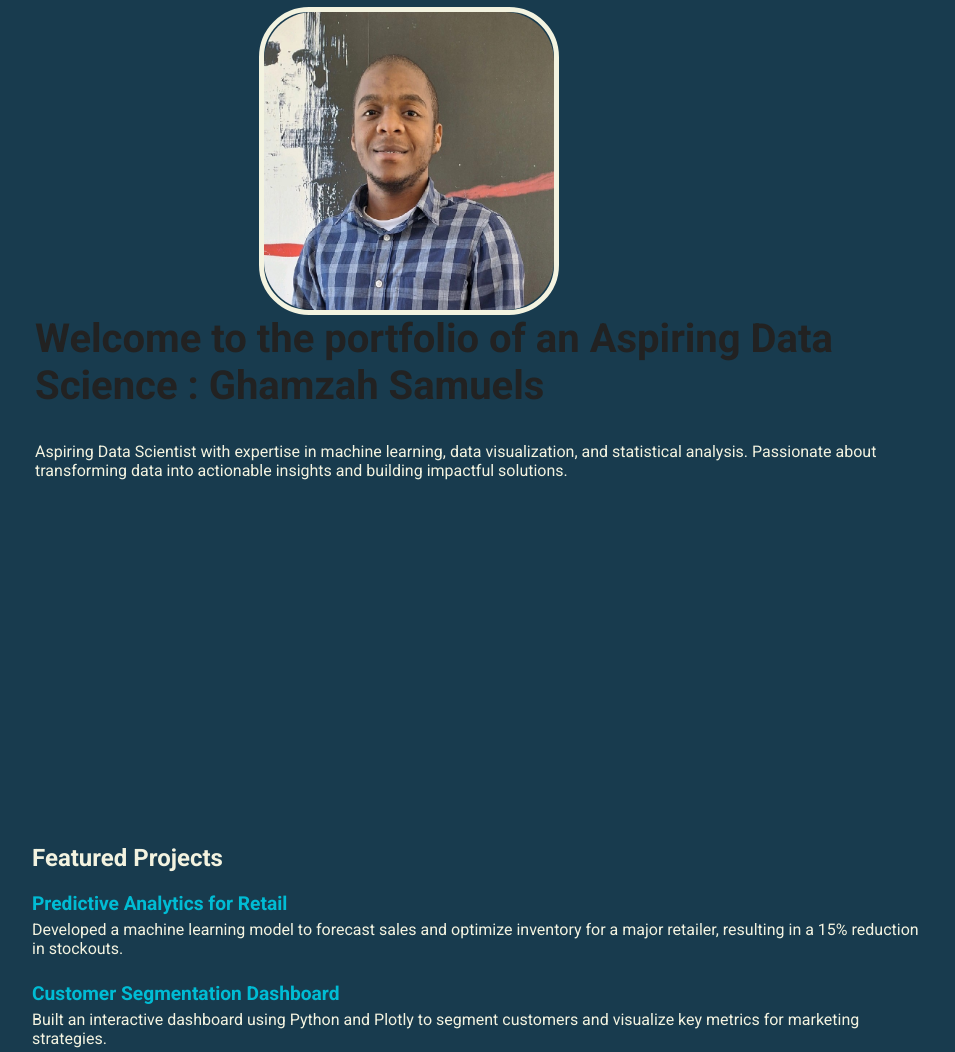
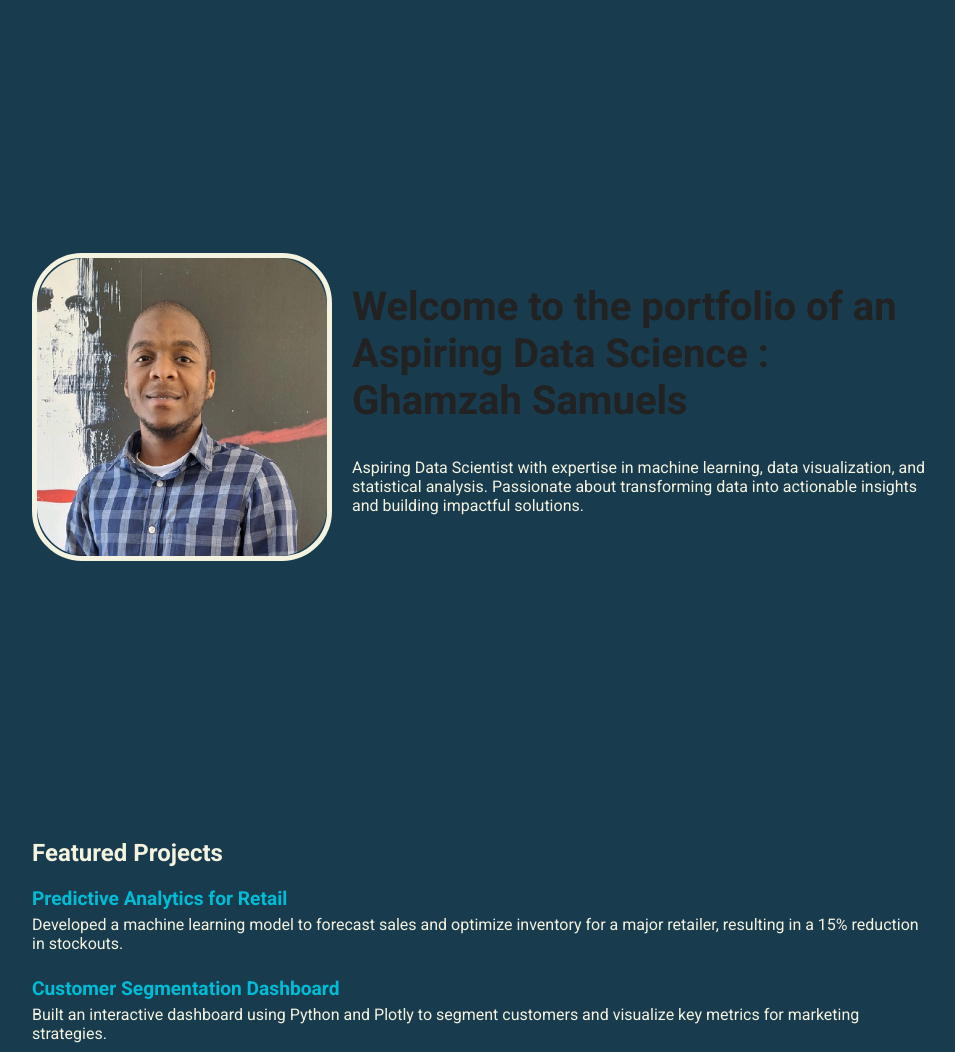
Before and after one commit to GSamuels5/data-science-portfolio, a Flask app: page / in a window 1280 px wide. Shown: the part 64-1116 px from the top of the page, without its empty margins (158-1113 px from the left). Run offline with Flask 3, Linux system fonts and the light colour scheme.

```diff
--- a/Templates/index.html
+++ b/Templates/index.html
@@ -99,8 +135,12 @@
     margin: auto;
 }
 #about{
+    display: flex;
     margin: 0;
-    padding: 0 0 5px 3px;
+    padding: 0;
+}
+.intro {
+    padding: 0;
 }
         h1 {
             margin-top: 0;
@@ -128,16 +168,10 @@ border-radius: 50px;
             height: 298px;
             width: 290px;
             border: #F3F3E0 solid 5px;
-            margin-left: 25%;
-        }.circle img{
-            border-radius: 49px;
-            width: 100%;
-            height: 100%;
-            /* padding-left: 49%; */
+
+            margin-left: 0;
         }
-        .circle :hover{
-         animation-direction: reverse;
-        }
+
         .intro-text {
             flex: 1;
         }
@@ -155,10 +189,44 @@ border-radius: 50px;
         .project-desc {
             margin: 0.3rem 0 0.7rem 0;
         }
-        .row{
-          display: inline;
-          align-items: center;
-        }
+  .bow {
+      display: grid;
+      grid-template-columns: 1fr 2fr;
+      gap: 20px;
+      align-items: center;
+      padding-left:0;
+    }
+
+.circle img {
+  border-radius: 49px;
+  width: 100%;
+  height: 100%;
+  opacity: 0;
+  transform: translateX(-50px);
+  animation: fadeIn 1.2s ease-in-out forwards;
+
+}
+
+@keyframes fadeIn {
+  to {
+    opacity: 1;
+    transform: translateX(0);
+  }
+}
+
+.coll {
+  opacity: 0;
+  transform: translateY(-30px);
+  animation: fallIn 1.2s ease-in-out 0.3s forwards;
+}
+
+@keyframes fallIn {
+  to {
+    opacity: 1;
+    transform: translateY(0);
+  }
+}
+
     </style>
 </head>
 <body>
@@ -179,8 +247,8 @@ border-radius: 50px;
     </nav>
     <div class="container">
         <section class="intro" id="about">
-            <div class="row">    <div class="col circle"><img src="../static/Images/1711773185043.jpg" alt="Profile"></div>
-            <div class="col"><h1>Welcome to the portfolio of an Aspiring Data Science : Ghamzah Samuels</h1>
+            <div class="bow">    <div class="col circle"><img src="../static/Images/1711773185043.jpg" alt="Profile"></div>
+            <div class="coll"><h1>Welcome to the portfolio of an Aspiring Data Science : Ghamzah Samuels</h1>
                 <p>Aspiring Data Scientist with expertise in machine learning, data visualization, and statistical analysis.
                     Passionate about transforming data into actionable insights and building impactful solutions.</p></div></div>
 
```
Also changed, not shown: other parts of Templates/index.html (+41 -5 lines).
